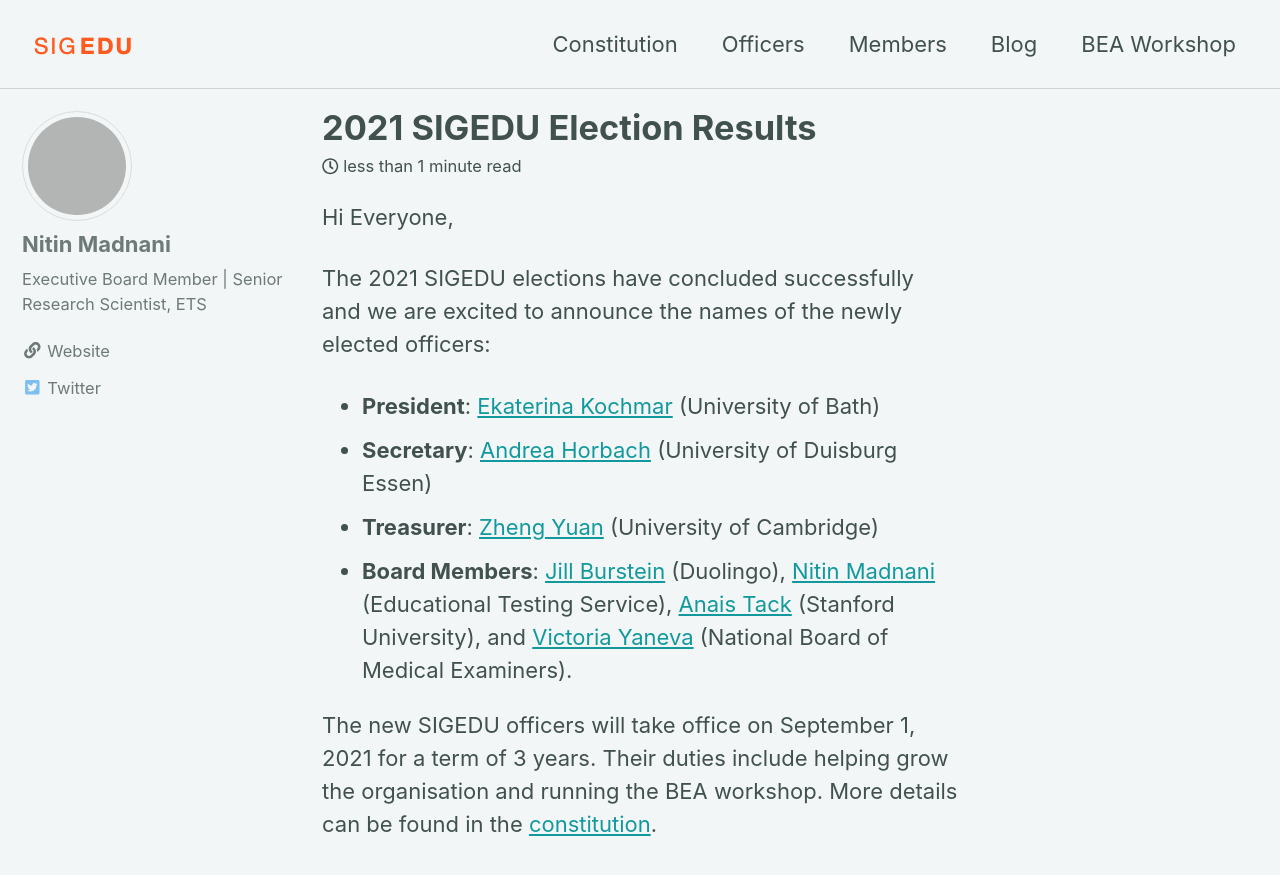
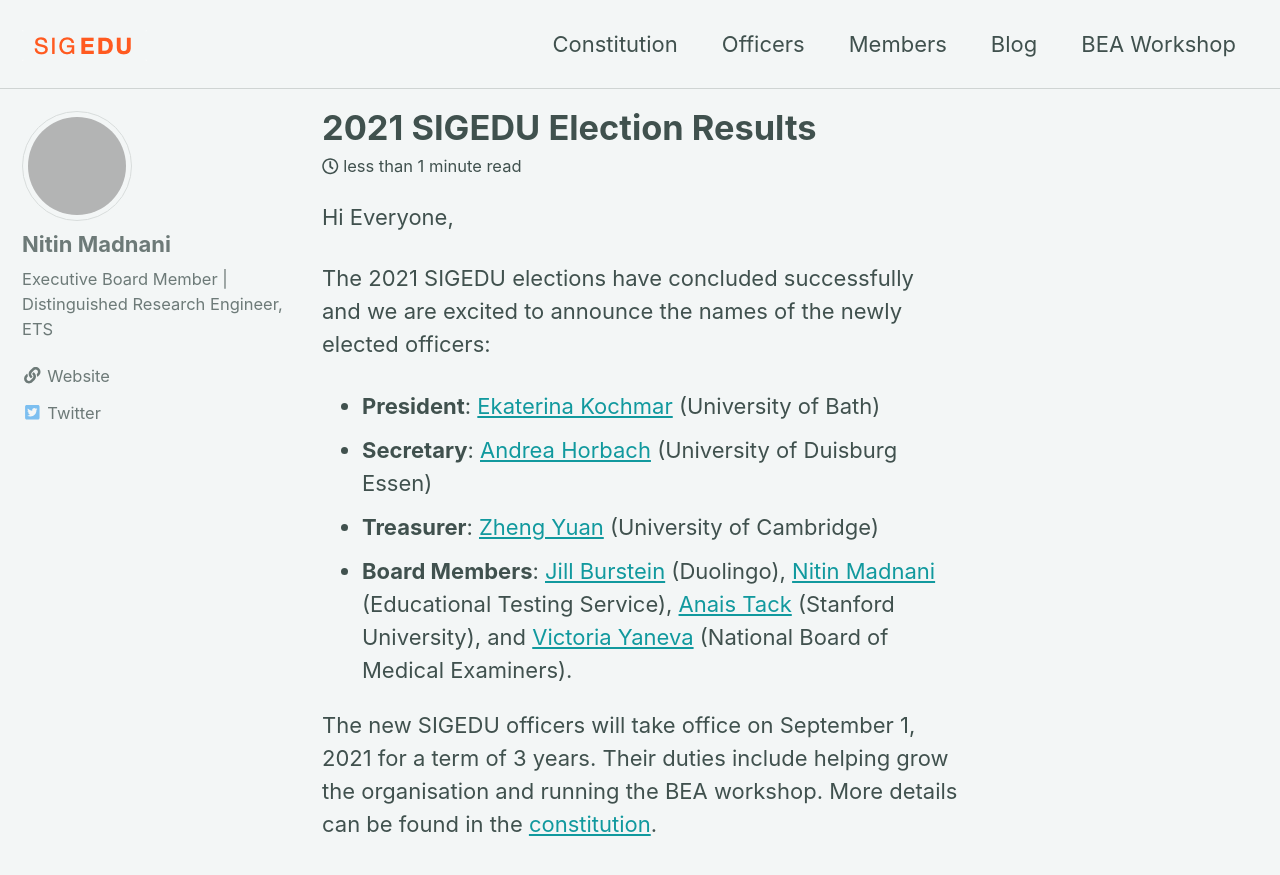
Before and after one commit to sigedu-org/website, a Jekyll site: the page built from _posts/2021-08-04-election-results.md, in a window 1280 px wide and 900 px high. Shown: the top 875 px of the window. Built offline with Jekyll 4.4.1, drawn with Linux system fonts in a browser that asks for light colours; cached includes are drawn as plain includes; nearby versions of some CDN libraries; grey boxes are pictures that could not be loaded.

Commit message:
Update authors page

```diff
--- a/_data/authors.yml
+++ b/_data/authors.yml
@@ -14,13 +14,13 @@ guest:
 jill:
   name        : "Jill Burstein"
   uri         : "https://sites.google.com/site/jbursteinets/"
-  bio         : "President | Director of Research, ETS"
+  bio         : "Executive Board Member | Principal Assessment Scientist, Duolingo"
   avatar      : "assets/images/avatars/general-chair.png"
   twitter     : "JillBurstein"
 
 nitin:
   name        : "Nitin Madnani"
   uri         : "http://desilinguist.org"
-  bio         : "Executive Board Member | Senior Research Scientist, ETS"
+  bio         : "Executive Board Member | Distinguished Research Engineer, ETS"
   avatar      : "https://secure.gravatar.com/avatar/65a5e38cb0ce9a77841d3567fb3cc156.png?r=PG&s=150"
   twitter     : "haikuman"
```
